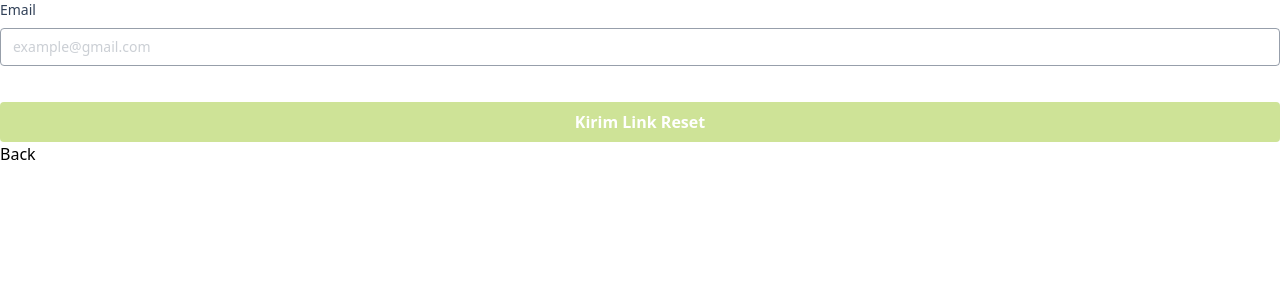
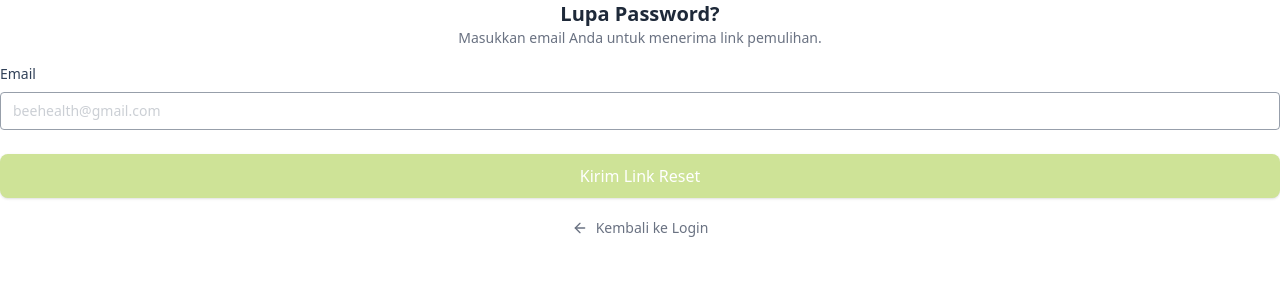
Before and after one commit to Fanz27/TUBES-IMPAL_BeeHealth, a React (Vite) app: page /forgot-password in a window 1280 px wide. Shown: the top 300 px of the page. Built offline with nearby package versions, Linux system fonts and the light colour scheme; no server answers.

Commit message:
menambahkan auth css

```diff
--- a/src/components/Fragments/ForgotPassword.jsx
+++ b/src/components/Fragments/ForgotPassword.jsx
@@ -2,6 +2,7 @@ import InputForm from "../Elements/Input/Index";
 import Button from "../Elements/Button/Index.jsx";
 import { useState } from "react";
 import { Link } from "react-router-dom";
+import { ArrowLeft } from 'lucide-react';
 import api from "../../../api";
 
 
@@ -40,23 +41,52 @@ const FormForgotPassword = () => {
   };
 
   return (
-    <form onSubmit={handleForgotPassword}>
+    <form onSubmit={handleForgotPassword} className="space-y-6">
+      <div className="text-center mb-4">
+        <h2 className="text-xl font-bold text-gray-800">Lupa Password?</h2>
+        <p className="text-sm text-gray-500">Masukkan email Anda untuk menerima link pemulihan.</p>
+      </div>
+
+      <div className="space-y-4">
         <InputForm
           label="Email"
           type="email"
-        placeholder="example@gmail.com"
+          placeholder="beehealth@gmail.com"
           nama="email"
           value={email}
           onChange={(e) => setEmail(e.target.value)}
+          className="transition-all focus:border-blue-500 focus:ring-1 focus:ring-blue-500"
         />
+      </div>
 
-      <Button className="w-full mt-3" type="submit">
+      {message && (
+        <div className="p-3 text-sm text-red-600 bg-red-50 rounded-lg border border-red-100 animate-pulse">
+          {message}
+        </div>
+      )}
+
+      {success && (
+        <div className="p-3 text-sm text-green-600 bg-green-50 rounded-lg border border-green-100">
+          {success}
+        </div>
+      )}
+
+      <div className="space-y-3">
+        <Button
+          className="w-full py-2.5 text-white font-medium rounded-lg shadow-sm transition-all active:scale-95"
+          type="submit"
+        >
           Kirim Link Reset
         </Button>
-      <Link to='/login'>Back</Link>
 
-      {message && <p className="text-red-500 mt-2">{message}</p>}
-      {success && <p className="text-green-500 mt-2">{success}</p>}
+        <Link
+          to='/login'
+          className="flex items-center justify-center gap-2 text-sm text-gray-500 hover:text-gray-900 transition-colors py-2"
+        >
+          <ArrowLeft size={16} />
+          Kembali ke Login
+        </Link>
+      </div>
     </form>
   );
 };
--- a/src/components/Fragments/FormLogin.jsx
+++ b/src/components/Fragments/FormLogin.jsx
@@ -115,7 +115,7 @@ const FormLogin = () => {
       <InputForm
         label="Email"
         type="email"
-        placeholder="example@gmail.com"
+        placeholder="beehealth@gmail.com"
         nama="email"
         value={email}
         onChange={(e) => setEmail(e.target.value)}
@@ -137,10 +137,10 @@ const FormLogin = () => {
         {showPassword ? <EyeOff size={18}/> : <Eye size={18}/> }
       </button>
     </div>
-    <div className="text-right mt-2">
+    <div className="text-right mt-5 mb-2">
       <Link
         to="/forgot-password"
-        className="text-sm text-blue-600 hover:underline"
+        className="text-sm text-black-600 hover:underline"
       >
         Lupa password?
       </Link>
--- a/src/components/Fragments/ResetPassword.jsx
+++ b/src/components/Fragments/ResetPassword.jsx
@@ -62,8 +62,9 @@ const FormResetPassword = () => {
   };
 
   return (
-    <form onSubmit={handleResetPassword}>
-      <div className="relative">
+    <form onSubmit={handleResetPassword} className="space-y-5 bg-white p-6 rounded-xl shadow-sm border border-gray-100">
+      <div className="space-y-4">
+        <div className="relative group">
           <InputForm
             label="Password Baru"
             type={showPassword ? "text" : "password"}
@@ -71,10 +72,11 @@ const FormResetPassword = () => {
             nama="password"
             value={password}
             onChange={(e) => setPassword(e.target.value)}
+            className="pr-12 transition-all duration-200 focus:ring-2 focus:ring-blue-500"
           />
         </div>
 
-      <div className="relative">
+        <div className="relative group">
           <InputForm
             label="Konfirmasi Password"
             type={showPassword ? "text" : "password"}
@@ -82,21 +84,32 @@ const FormResetPassword = () => {
             nama="confirmPassword"
             value={confirmPassword}
             onChange={(e) => setConfirmPassword(e.target.value)}
+            className="pr-12 transition-all duration-200 focus:ring-2 focus:ring-blue-500"
           />
+
           <button
             type="button"
             onClick={() => setShowPassword(!showPassword)}
-          className="absolute right-4 top-9.5"
+            className="absolute right-3 top-[38px] p-1 text-gray-400 hover:text-blue-600 transition-colors"
+            tabIndex="-1"
           >
-          {showPassword ? <EyeOff size={18} /> : <Eye size={18} />}
+            {showPassword ? <EyeOff size={20} /> : <Eye size={20} />}
           </button>
         </div>
+      </div>
 
-      <Button className="w-full mt-3" type="submit">
-        Reset Password
+      {message && (
+        <div className="bg-red-50 border-l-4 border-red-500 p-3 mt-2">
+          <p className="text-red-600 text-sm font-medium">{message}</p>
+        </div>
+      )}
+
+      <Button
+        className="w-full mt-4 py-3 text-white font-semibold rounded-lg shadow-md hover:shadow-lg transform transition-all active:scale-[0.98]"
+        type="submit"
+      >
+        Simpan Password Baru
       </Button>
-
-      {message && <p className="text-red-500 mt-2">{message}</p>}
     </form>
   );
 };
```
Lines whose indentation alone changed are shown as unchanged.
